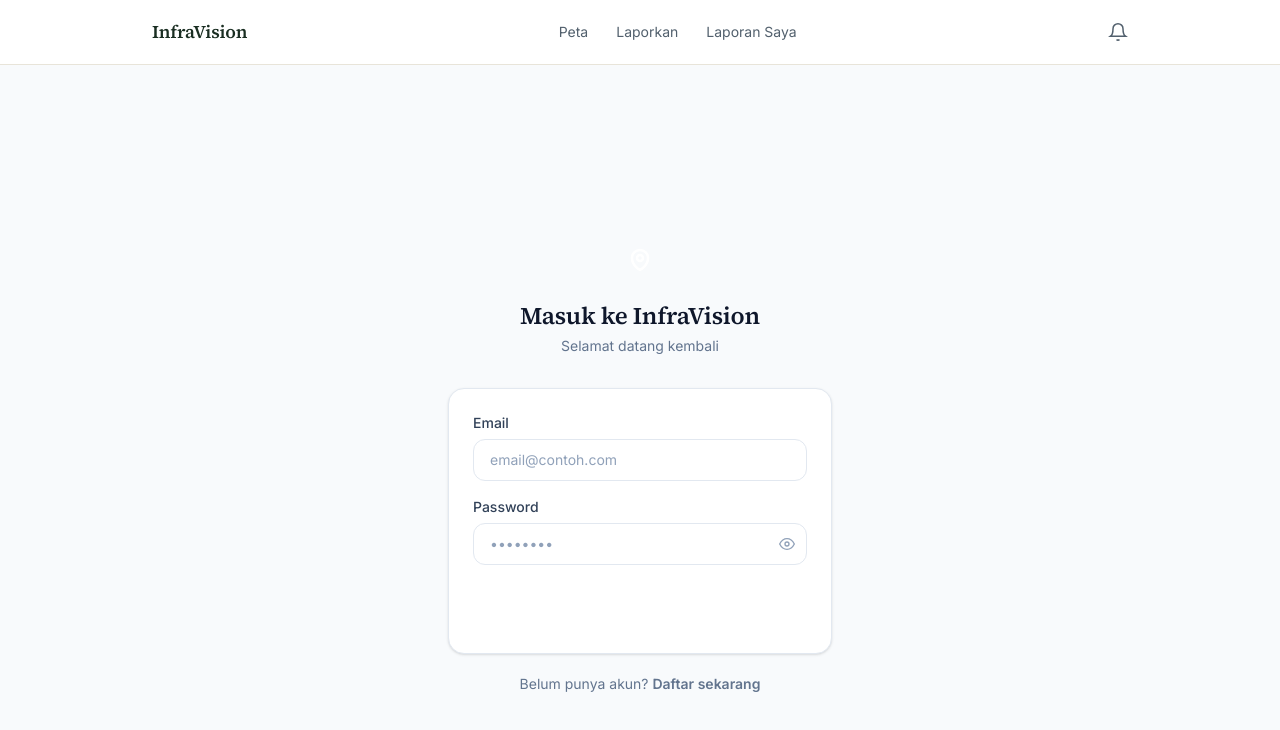
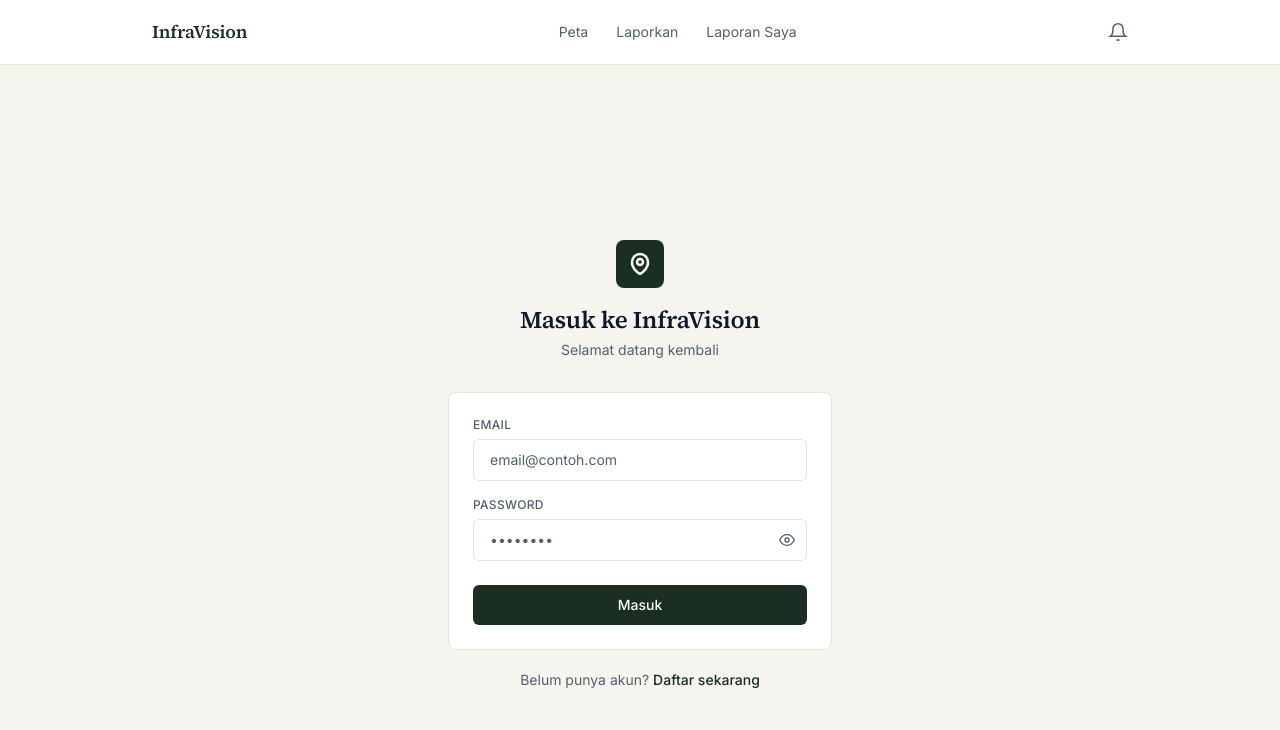
Before and after one commit to anggasspm/infravision, a React (Vite) app in the folder infravision-web/: page /login in a window 1280 px wide. Shown: the top 730 px of the page. Built offline with nearby package versions, Linux system fonts and the light colour scheme; no server answers.

Commit message:
style: update LoginPage design with new color variables and improved accessibility

```diff
--- a/infravision-web/src/pages/LoginPage.jsx
+++ b/infravision-web/src/pages/LoginPage.jsx
@@ -33,25 +33,25 @@
   };
 
   return (
-    <div className="min-h-screen bg-slate-50 flex items-center justify-center px-4">
+    <div className="min-h-screen bg-[var(--paper)] flex items-center justify-center px-4">
       <div className="w-full max-w-sm">
 
         {/* Header */}
         <div className="text-center mb-8">
-          <div className="w-12 h-12 bg-primary rounded-2xl flex items-center justify-center mx-auto mb-4">
+          <div className="w-12 h-12 bg-[var(--brand)] rounded-lg flex items-center justify-center mx-auto mb-4">
             <svg width="24" height="24" viewBox="0 0 24 24" fill="none" stroke="white" strokeWidth="2.5" strokeLinecap="round" strokeLinejoin="round">
               <path d="M12 22s-8-4.5-8-11.8A8 8 0 0 1 12 2a8 8 0 0 1 8 8.2c0 7.3-8 11.8-8 11.8z"/>
               <circle cx="12" cy="10" r="3"/>
             </svg>
           </div>
-          <h1 className="text-2xl font-bold text-slate-900">Masuk ke InfraVision</h1>
-          <p className="text-sm text-slate-500 mt-1">Selamat datang kembali</p>
+          <h1 className="font-display text-2xl font-semibold text-[var(--ink)]">Masuk ke InfraVision</h1>
+          <p className="text-sm text-[var(--ink-soft)] mt-1">Selamat datang kembali</p>
         </div>
 
         {/* Card */}
-        <div className="bg-white rounded-2xl border border-slate-200 shadow-sm p-6">
+        <div className="bg-white rounded-lg border border-[var(--border)] p-6">
           {error && (
-            <div className="mb-5 p-3 bg-red-50 border border-red-100 text-red-600 text-sm rounded-xl flex items-center gap-2">
+            <div className="mb-5 pl-3 py-2 border-l-2 text-sm flex items-center gap-2" style={{ borderColor: "var(--accent)", color: "var(--accent)" }}>
               <svg width="14" height="14" viewBox="0 0 24 24" fill="none" stroke="currentColor" strokeWidth="2" strokeLinecap="round" strokeLinejoin="round">
                 <circle cx="12" cy="12" r="10"/>
                 <line x1="12" y1="8" x2="12" y2="12"/>
@@ -63,32 +63,32 @@
 
           <form onSubmit={handleSubmit} className="space-y-4">
             <div>
-              <label className="block text-sm font-medium text-slate-700 mb-1.5">Email</label>
+              <label className="block text-xs font-medium text-[var(--ink-soft)] uppercase tracking-wide mb-1.5">Email</label>
               <input
                 type="email"
                 value={form.email}
                 onChange={(e) => setForm({ ...form, email: e.target.value })}
-                className="w-full border border-slate-200 rounded-xl px-4 py-2.5 text-sm text-slate-900 placeholder-slate-400 focus:outline-none focus:ring-2 focus:ring-primary focus:border-transparent transition-shadow"
+                className="w-full border border-[var(--border)] rounded-md px-4 py-2.5 text-sm text-[var(--ink)] placeholder-[var(--ink-soft)] focus:outline-none focus:border-[var(--brand)] transition"
                 placeholder="email@contoh.com"
                 required
               />
             </div>
 
             <div>
-              <label className="block text-sm font-medium text-slate-700 mb-1.5">Password</label>
+              <label className="block text-xs font-medium text-[var(--ink-soft)] uppercase tracking-wide mb-1.5">Password</label>
               <div className="relative">
                 <input
                   type={showPass ? "text" : "password"}
                   value={form.password}
                   onChange={(e) => setForm({ ...form, password: e.target.value })}
-                  className="w-full border border-slate-200 rounded-xl px-4 py-2.5 text-sm text-slate-900 placeholder-slate-400 focus:outline-none focus:ring-2 focus:ring-primary focus:border-transparent pr-10"
+                  className="w-full border border-[var(--border)] rounded-md px-4 py-2.5 text-sm text-[var(--ink)] placeholder-[var(--ink-soft)] focus:outline-none focus:border-[var(--brand)] transition pr-10"
                   placeholder="••••••••"
                   required
                 />
                 <button
                   type="button"
                   onClick={() => setShowPass(!showPass)}
-                  className="absolute right-3 top-1/2 -translate-y-1/2 text-slate-400 hover:text-slate-600"
+                  className="absolute right-3 top-1/2 -translate-y-1/2 text-[var(--ink-soft)] hover:text-[var(--ink)]"
                 >
                   {showPass ? (
                     <svg width="16" height="16" viewBox="0 0 24 24" fill="none" stroke="currentColor" strokeWidth="2" strokeLinecap="round" strokeLinejoin="round">
@@ -109,16 +109,16 @@
             <button
               type="submit"
               disabled={loading}
-              className="w-full bg-primary hover:bg-primary-dark text-white py-2.5 rounded-xl text-sm font-semibold transition-colors disabled:opacity-50 mt-2"
+              className="w-full bg-[var(--brand)] hover:bg-[#13231A] text-white py-2.5 rounded-md text-sm font-medium transition-colors disabled:opacity-40 mt-2"
             >
               {loading ? "Memuat..." : "Masuk"}
             </button>
           </form>
         </div>
 
-        <p className="mt-5 text-sm text-center text-slate-500">
+        <p className="mt-5 text-sm text-center text-[var(--ink-soft)]">
           Belum punya akun?{" "}
-          <Link to="/register" className="text-primary font-semibold hover:underline">
+          <Link to="/register" className="text-[var(--brand)] font-medium hover:underline">
             Daftar sekarang
           </Link>
         </p>
```
